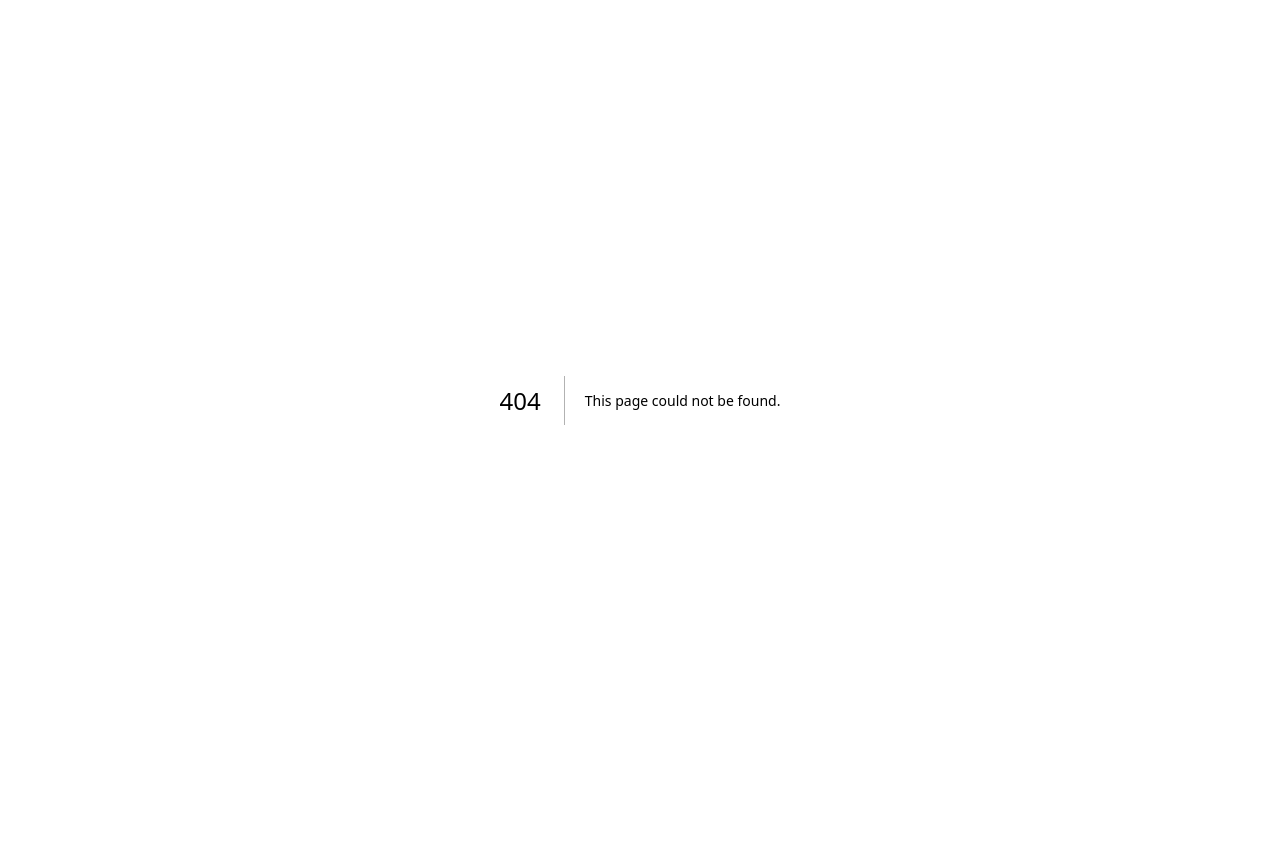
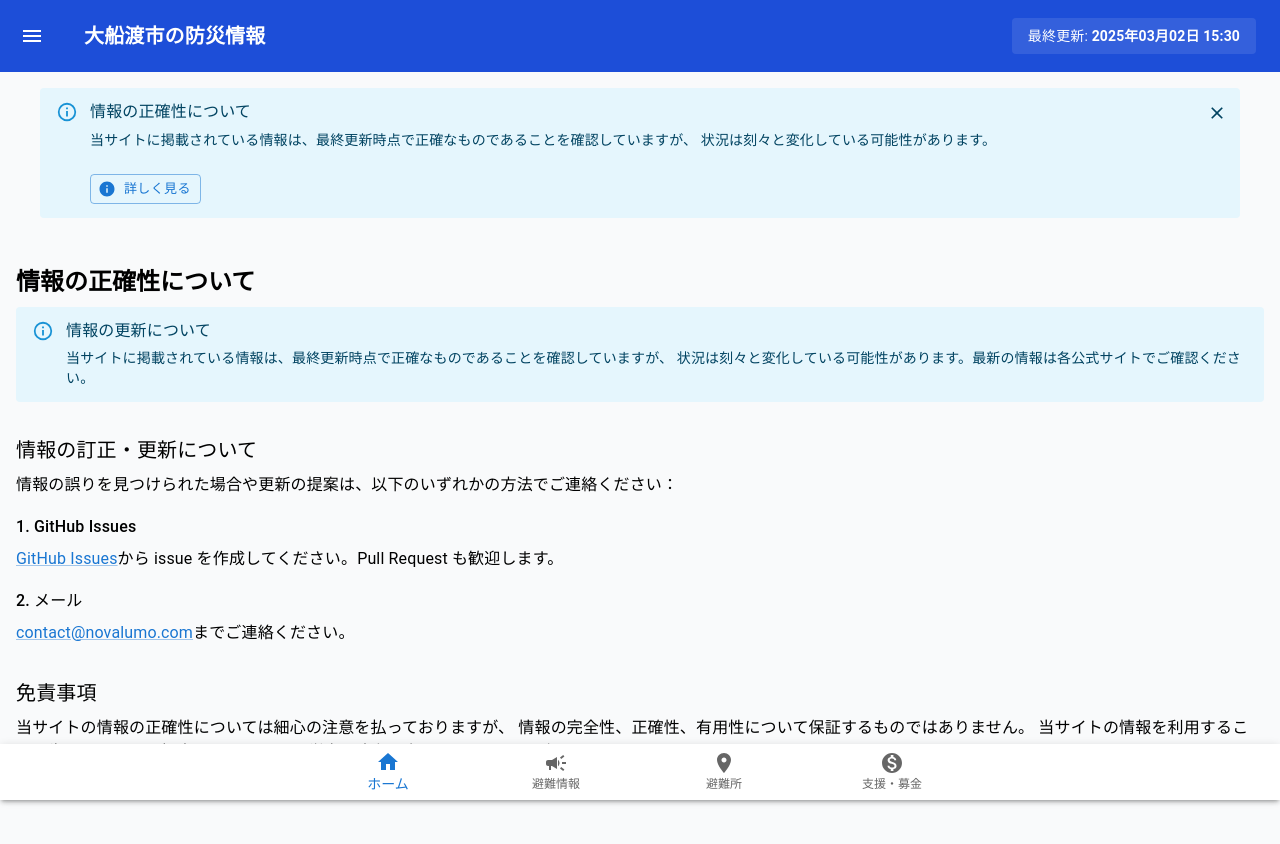
Before and after one commit to novalumo/disaster-prevention-info, a Next.js app: page /ofunato/about in a window 1280 px wide. Before the commit this address had no page. Before the commit the page ends 800 px from the top, so only its background shows below. Built offline with nearby package versions, Linux system fonts and the light colour scheme; what @mui/material-nextjs would draw is missing.

Commit message:
feat: add About page and refactor Ofunato page layout

```diff
--- /dev/null
+++ b/src/app/ofunato/about/page.tsx
@@ -0,0 +1,79 @@
+import type { Metadata } from 'next';
+import {
+  Alert,
+  AlertTitle,
+  Box,
+  Typography,
+  Link as MuiLink,
+} from '@mui/material';
+
+export const metadata: Metadata = {
+  title: '情報の正確性について - 大船渡市 山林火災情報',
+  description:
+    '大船渡市の山林火災に関する情報の正確性と更新についての説明です。',
+  openGraph: {
+    title: '情報の正確性について - 大船渡市 山林火災情報',
+    description:
+      '大船渡市の山林火災に関する情報の正確性と更新についての説明です。',
+  },
+};
+
+export default function AboutPage() {
+  return (
+    <Box>
+      <Typography variant="h5" component="h1" gutterBottom fontWeight="bold">
+        情報の正確性について
+      </Typography>
+      <Alert severity="info" sx={{ mb: 4 }}>
+        <AlertTitle>情報の更新について</AlertTitle>
+        <Box sx={{ fontSize: '0.875rem' }}>
+          当サイトに掲載されている情報は、最終更新時点で正確なものであることを確認していますが、
+          状況は刻々と変化している可能性があります。最新の情報は各公式サイトでご確認ください。
+        </Box>
+      </Alert>
+
+      <Typography variant="h6" gutterBottom sx={{ mt: 4 }}>
+        情報の訂正・更新について
+      </Typography>
+      <Typography paragraph>
+        情報の誤りを見つけられた場合や更新の提案は、以下のいずれかの方法でご連絡ください：
+      </Typography>
+
+      <Box sx={{ mb: 4 }}>
+        <Typography variant="subtitle1" gutterBottom fontWeight="medium">
+          1. GitHub Issues
+        </Typography>
+        <Typography paragraph>
+          <MuiLink
+            href="https://github.com/novalumo/disaster-prevention-info/issues"
+            target="_blank"
+            rel="noopener noreferrer"
+          >
+            GitHub Issues
+          </MuiLink>
+          から issue を作成してください。Pull Request も歓迎します。
+        </Typography>
+
+        <Typography variant="subtitle1" gutterBottom fontWeight="medium">
+          2. メール
+        </Typography>
+        <Typography>
+          <MuiLink href="mailto:contact@novalumo.com">
+            contact@novalumo.com
+          </MuiLink>
+          までご連絡ください。
+        </Typography>
+      </Box>
+
+      <Typography variant="h6" gutterBottom sx={{ mt: 4 }}>
+        免責事項
+      </Typography>
+      <Typography>
+        当サイトの情報の正確性については細心の注意を払っておりますが、
+        情報の完全性、正確性、有用性について保証するものではありません。
+        当サイトの情報を利用することで生じたいかなる損害についても、
+        運営者は責任を負いかねますのでご了承ください。
+      </Typography>
+    </Box>
+  );
+}
--- a/src/app/ofunato/components/OfunatoHeader.tsx
+++ b/src/app/ofunato/components/OfunatoHeader.tsx
@@ -17,12 +17,13 @@ import {
   Link,
 } from '@mui/material';
 import { format } from 'date-fns';
-import { Menu as MenuIcon } from '@mui/icons-material';
 import {
+  Menu as MenuIcon,
   Campaign,
   LocationOn,
   MonetizationOn,
   Home,
+  Info,
 } from '@mui/icons-material';
 import { useRouter, usePathname } from 'next/navigation';
 
@@ -50,6 +51,12 @@ const menuItems = [
     label: '支援・募金',
     href: '/ofunato/support',
     icon: <MonetizationOn />,
+  },
+  {
+    id: 'about',
+    label: '情報の正確性について',
+    href: '/ofunato/about',
+    icon: <Info />,
   },
 ];
 
--- a/src/app/ofunato/emergency/page.tsx
+++ b/src/app/ofunato/emergency/page.tsx
@@ -1,8 +1,4 @@
 import EmergencyInfoCard from '@/app/ofunato/emergency/EmergencyInfoCard';
-import ContactAlert from '@/components/ContactAlert';
-import { getLastUpdated } from '@/lib/time';
-import OfunatoBottomNav from '../components/OfunatoBottomNav';
-import OfunatoHeader from '../components/OfunatoHeader';
 import type { Metadata } from 'next';
 
 export const metadata: Metadata = {
@@ -15,16 +11,5 @@ export const metadata: Metadata = {
 };
 
 export default function EmergencyPage() {
-  return (
-    <div className="min-h-screen bg-gray-50">
-      <OfunatoHeader lastUpdated={getLastUpdated()} />
-      <div className="container mx-auto px-4 py-4">
-        <ContactAlert />
-      </div>
-      <main className="container mx-auto px-4 py-8 pb-20">
-        <EmergencyInfoCard />
-      </main>
-      <OfunatoBottomNav />
-    </div>
-  );
+  return <EmergencyInfoCard />;
 }
--- /dev/null
+++ b/src/app/ofunato/layout.tsx
@@ -0,0 +1,31 @@
+import type { Metadata } from 'next';
+import { getLastUpdated } from '@/lib/time';
+import ContactAlert from '@/components/ContactAlert';
+import OfunatoHeader from './components/OfunatoHeader';
+import OfunatoBottomNav from './components/OfunatoBottomNav';
+
+export const metadata: Metadata = {
+  title: '大船渡市 山林火災情報',
+  description: '大船渡市の山林火災に関する情報をまとめています。',
+  openGraph: {
+    title: '大船渡市 山林火災情報',
+    description: '大船渡市の山林火災に関する情報をまとめています。',
+  },
+};
+
+export default function OfunatoLayout({
+  children,
+}: {
+  children: React.ReactNode;
+}) {
+  return (
+    <div className="min-h-screen bg-gray-50">
+      <OfunatoHeader lastUpdated={getLastUpdated()} />
+      <div className="container mx-auto px-4 py-4">
+        <ContactAlert />
+      </div>
+      <main className="container mx-auto px-4 py-8 pb-20">{children}</main>
+      <OfunatoBottomNav />
+    </div>
+  );
+}
--- a/src/app/ofunato/page.tsx
+++ b/src/app/ofunato/page.tsx
@@ -1,8 +1,4 @@
-import ContactAlert from '@/components/ContactAlert';
-import { getLastUpdated } from '@/lib/time';
 import type { Metadata } from 'next';
-import OfunatoBottomNav from './components/OfunatoBottomNav';
-import OfunatoHeader from './components/OfunatoHeader';
 import { Paper, Grid, Typography, Box } from '@mui/material';
 import Link from 'next/link';
 import {
@@ -59,10 +55,6 @@ const menuItems = [
 export default function OfunatoPage() {
   return (
     <div className="min-h-screen bg-gray-50">
-      <OfunatoHeader lastUpdated={getLastUpdated()} />
-      <div className="container mx-auto px-4 py-4">
-        <ContactAlert />
-      </div>
       <main className="container mx-auto px-4 py-8 pb-20">
         <Grid container spacing={3}>
           {menuItems.map((item) => (
@@ -130,7 +122,6 @@ export default function OfunatoPage() {
           ))}
         </Grid>
       </main>
-      <OfunatoBottomNav />
     </div>
   );
 }
--- a/src/app/ofunato/shelter/page.tsx
+++ b/src/app/ofunato/shelter/page.tsx
@@ -1,8 +1,4 @@
 import ShelterInfoCard from '@/app/ofunato/shelter/ShelterInfoCard';
-import ContactAlert from '@/components/ContactAlert';
-import { getLastUpdated } from '@/lib/time';
-import OfunatoBottomNav from '../components/OfunatoBottomNav';
-import OfunatoHeader from '../components/OfunatoHeader';
 import type { Metadata } from 'next';
 
 export const metadata: Metadata = {
@@ -15,16 +11,5 @@ export const metadata: Metadata = {
 };
 
 export default function ShelterPage() {
-  return (
-    <div className="min-h-screen bg-gray-50">
-      <OfunatoHeader lastUpdated={getLastUpdated()} />
-      <div className="container mx-auto px-4 py-4">
-        <ContactAlert />
-      </div>
-      <main className="container mx-auto px-4 py-8 pb-20">
-        <ShelterInfoCard />
-      </main>
-      <OfunatoBottomNav />
-    </div>
-  );
+  return <ShelterInfoCard />;
 }
--- a/src/app/ofunato/support/page.tsx
+++ b/src/app/ofunato/support/page.tsx
@@ -1,8 +1,4 @@
 import DonationInfoCard from '@/app/ofunato/support/DonationInfoCard';
-import ContactAlert from '@/components/ContactAlert';
-import { getLastUpdated } from '@/lib/time';
-import OfunatoBottomNav from '../components/OfunatoBottomNav';
-import OfunatoHeader from '../components/OfunatoHeader';
 import type { Metadata } from 'next';
 
 export const metadata: Metadata = {
@@ -15,16 +11,5 @@ export const metadata: Metadata = {
 };
 
 export default function SupportPage() {
-  return (
-    <div className="min-h-screen bg-gray-50">
-      <OfunatoHeader lastUpdated={getLastUpdated()} />
-      <div className="container mx-auto px-4 py-4">
-        <ContactAlert />
-      </div>
-      <main className="container mx-auto px-4 py-8 pb-20">
-        <DonationInfoCard />
-      </main>
-      <OfunatoBottomNav />
-    </div>
-  );
+  return <DonationInfoCard />;
 }
--- a/src/components/ContactAlert.tsx
+++ b/src/components/ContactAlert.tsx
@@ -1,16 +1,38 @@
 'use client';
 
-import { useState } from 'react';
-import { Alert, AlertTitle, Link as MuiLink, Box } from '@mui/material';
+import { useState, useEffect } from 'react';
+import { Alert, AlertTitle, Box, Button } from '@mui/material';
+import { Info as InfoIcon } from '@mui/icons-material';
+import Link from 'next/link';
+
+const STORAGE_KEY = 'contact-alert-hidden';
 
 export default function ContactAlert() {
   const [isVisible, setIsVisible] = useState(true);
+  const [isMounted, setIsMounted] = useState(false);
 
+  useEffect(() => {
+    // コンポーネントマウント時にローカルストレージから状態を読み込む
+    const storedState = localStorage.getItem(STORAGE_KEY);
+    if (storedState === 'true') {
+      setIsVisible(false);
+    }
+    setIsMounted(true);
+  }, []);
+
+  const handleClose = () => {
+    setIsVisible(false);
+    // ローカルストレージに状態を保存
+    localStorage.setItem(STORAGE_KEY, 'true');
+  };
+
+  // マウントされるまでは何も表示しない
+  if (!isMounted) return null;
   if (!isVisible) return null;
 
   return (
     <Alert
-      severity="error"
+      severity="info"
       sx={{
         mx: 'auto',
         maxWidth: 'lg',
@@ -18,41 +40,23 @@ export default function ContactAlert() {
           width: '100%',
         },
       }}
-      onClose={() => setIsVisible(false)}
+      onClose={handleClose}
     >
       <AlertTitle>情報の正確性について</AlertTitle>
-      <Box sx={{ fontSize: '0.875rem' }}>
+      <Box sx={{ fontSize: '0.875rem', mb: 2 }}>
         当サイトに掲載されている情報は、最終更新時点で正確なものであることを確認していますが、
-        情報の誤りを見つけられた場合や更新の提案は
-        <MuiLink
-          href="https://github.com/novalumo/disaster-prevention-info/issues"
-          target="_blank"
-          rel="noopener noreferrer"
-          sx={{
-            mx: 1,
-            fontWeight: 500,
-            '&:hover': {
-              color: 'primary.main',
-            },
-          }}
+        状況は刻々と変化している可能性があります。
+      </Box>
+      <Link href="/ofunato/about" style={{ textDecoration: 'none' }}>
+        <Button
+          variant="outlined"
+          size="small"
+          startIcon={<InfoIcon />}
+          sx={{ mt: 1 }}
         >
-          GitHub Issues (PR歓迎)
-        </MuiLink>
-        または
-        <MuiLink
-          href="mailto:contact@novalumo.com"
-          sx={{
-            mx: 1,
-            fontWeight: 500,
-            '&:hover': {
-              color: 'primary.main',
-            },
-          }}
-        >
-          contact@novalumo.com
-        </MuiLink>
-        までご連絡ください。
-      </Box>
+          詳しく見る
+        </Button>
+      </Link>
     </Alert>
   );
 }
```
